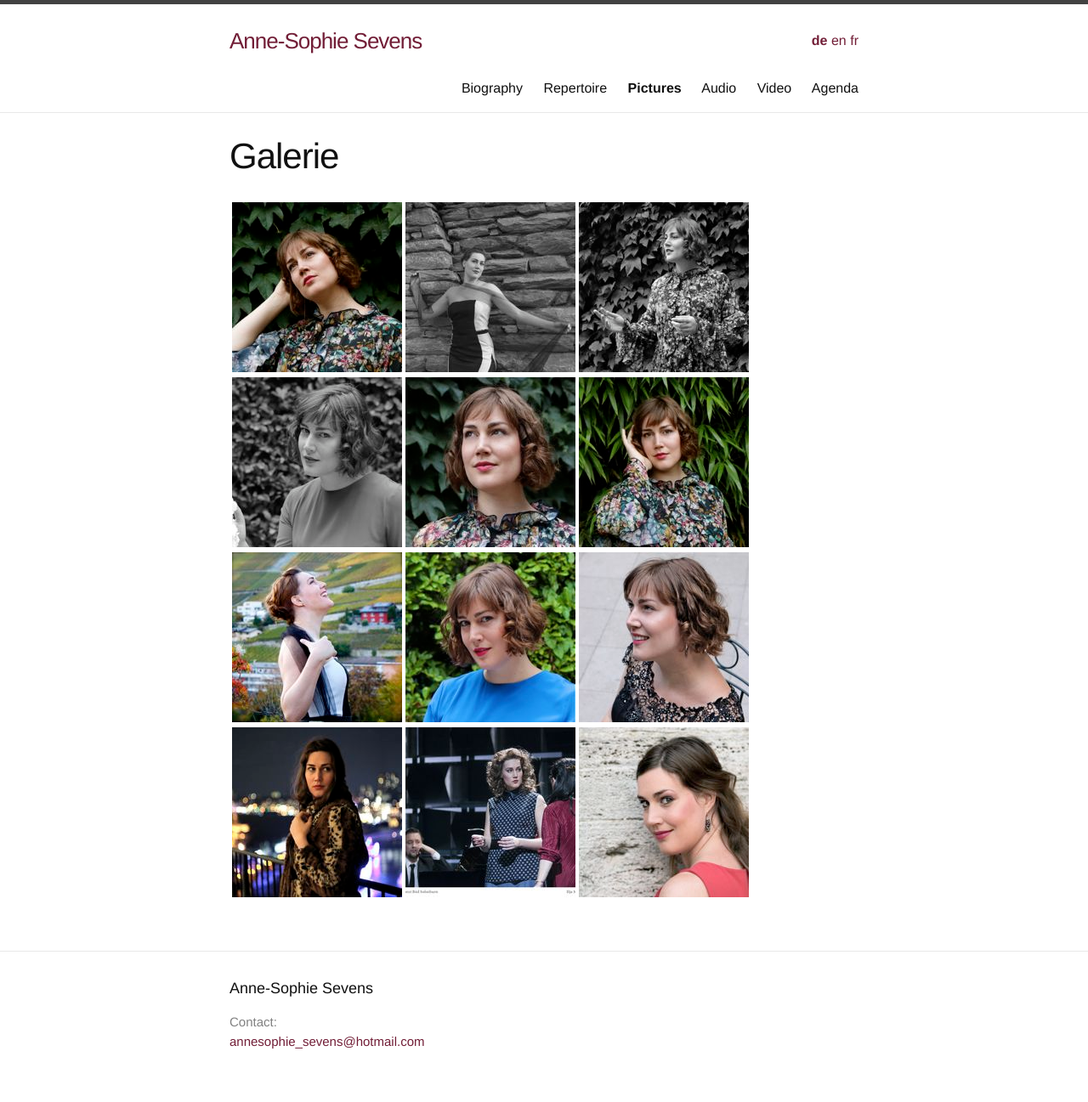
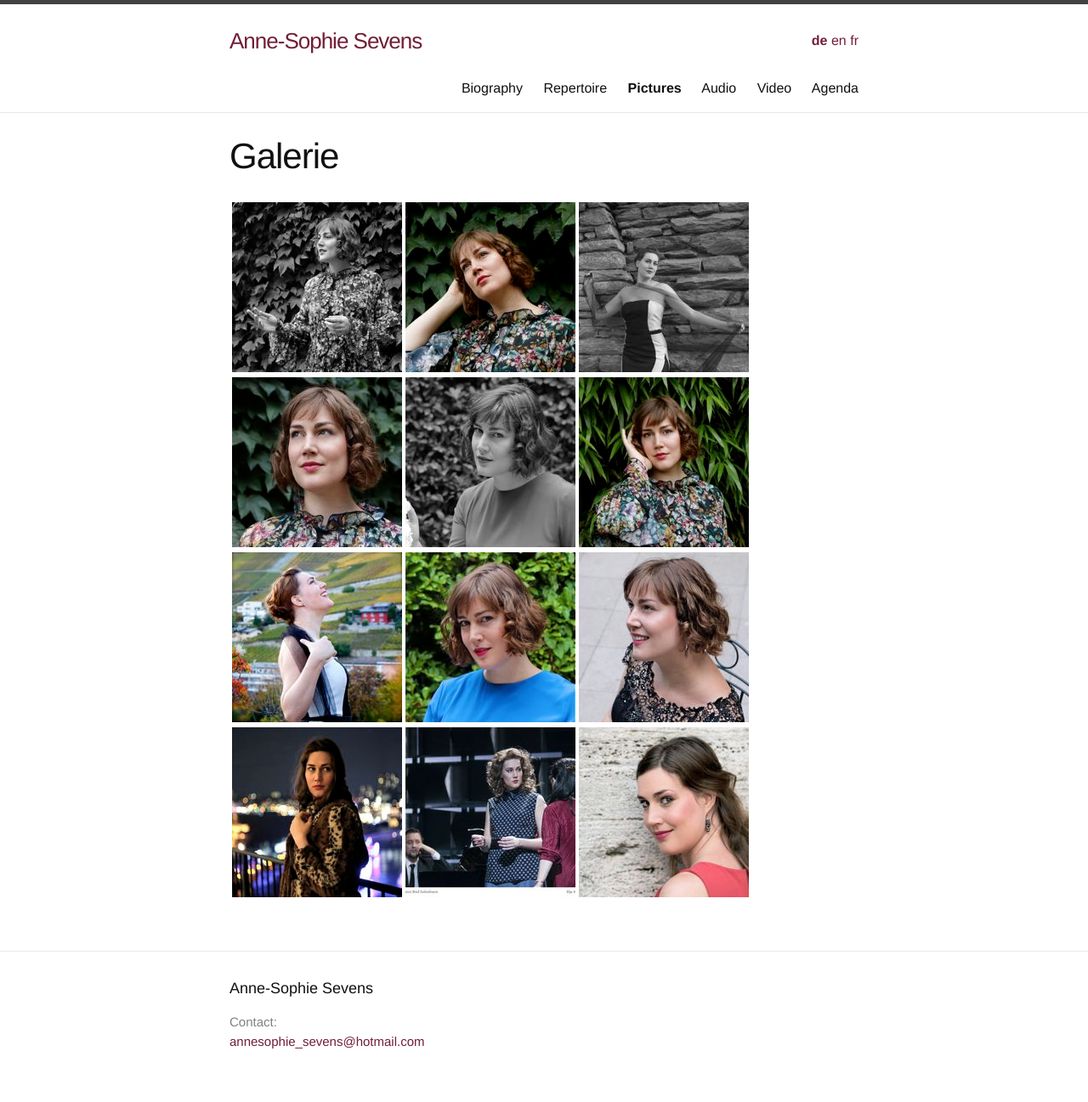
Before and after one commit to annesophie-sevens/annesophie-sevens.github.io, a Jekyll site: the page built from pictures-de.md, in a window 1280 px wide. Shown: the whole page at 85% size. Built offline with Jekyll 4.4.1, drawn with Linux system fonts in a browser that asks for light colours.

Commit message:
Update pictures-de.md

```diff
--- a/pictures-de.md
+++ b/pictures-de.md
@@ -6,9 +6,9 @@ lang: de
 ref: pictures
 ---
 
-| <a href="/assets/20.JPG"> ![]({{ site.baseurl }}/assets/20_thumbnail.jpg) </a> | <a href="/assets/a5.jpg"> ![]({{ site.baseurl }}/assets/a5-thumbnail.jpg) </a> | <a href="/assets/21.JPG">  ![]({{ site.baseurl }}/assets/21_thumbnail.jpg) </a> |
+| <a href="/assets/21.JPG"> ![]({{ site.baseurl }}/assets/21_thumbnail.jpg) </a> | <a href="/assets/20.jpg"> ![]({{ site.baseurl }}/assets/20_thumbnail.jpg) </a> | <a href="/assets/a5.JPG">  ![]({{ site.baseurl }}/assets/a5-thumbnail.jpg) </a> |
 
-| <a href="/assets/BLOEM 1.JPG"> ![]({{ site.baseurl }}/assets/BLOEM.jpg) </a> | <a href="/assets/BLIK 1.JPG"> ![]({{ site.baseurl }}/assets/BLIK.jpg) </a> | <a href="/assets/HAND 1.JPG">![]({{ site.baseurl }}/assets/HAND.jpg) </a> |
+| <a href="/assets/BLIK 1.JPG"> ![]({{ site.baseurl }}/assets/BLIK.jpg) </a> | <a href="/assets/bloem 1.JPG"> ![]({{ site.baseurl }}/assets/BLOEM.jpg) </a> | <a href="/assets/HAND 1.JPG">![]({{ site.baseurl }}/assets/HAND.jpg) </a> |
 
 |  <a href="/assets/a4.jpg">  ![]({{ site.baseurl }}/assets/a4-thumbnail.jpg) </a> | <a href="/assets/25.JPG"> ![]({{ site.baseurl }}/assets/25_thumbnail.jpg) </a>|<a href="/assets/26.jpg"> ![]({{ site.baseurl }}/assets/26_thumbnail.jpg) </a>|
 
```
